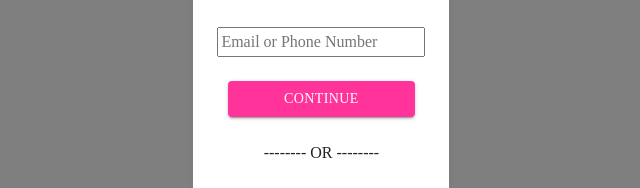
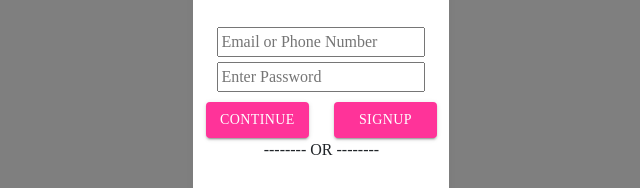
Before and after one commit to khushi89012/SephoraClone, a React (Create React App) app in the folder frontend/: page /login in a window 1280 px wide. Shown: the part 193-381 px from the top of the page, without its empty margins (293-933 px from the left). Built offline with nearby package versions, Linux system fonts and the light colour scheme.

Commit message:
fix: multipel bugs

```diff
--- a/frontend/src/Componants/AddressFrom/addForm.css
+++ b/frontend/src/Componants/AddressFrom/addForm.css
@@ -6,11 +6,10 @@
   top: 0;
   /* filter: blur(5px) */
   backdrop-filter:blur(5px);
-
 }
 .addForm{
-  width: 50%;
-  height:450px;
+  width: 55%;
+  height:470px;
   position: absolute;
   left:25%;
   top:20%;
--- a/frontend/src/Componants/head/HeadBar.jsx
+++ b/frontend/src/Componants/head/HeadBar.jsx
@@ -29,13 +29,14 @@ export const HeadBar = () => {
   return (
     <div className="head_wrapper">
       <div className="co_head">
-        <div className="company_logo">
+        <div className="company_logo" onClick={() => navigate("/")}>
           <img
             src="https://cdn07.nnnow.com/web-images/master/navtree_metaData/59b2657be4b0e6b6e16a9180/1548053082431/se.png"
-            alt="companyLogo"/>
+            alt="Sephora"/>
         </div>
         <div className="user_det">
-          <p>{userName}</p>
+          <p>{}</p>
+          <select style={{border:'none',}}><option>{userName}</option></select>
           <div className="user_opt">
             <Option>
              <span><UserIcon className="icons" style = {{color : "rgb(43,162,228)", fontweight : "bold"}}/> My Account </span>
@@ -48,7 +49,7 @@ export const HeadBar = () => {
             </Option>
             <hr style = {{width:"80%", margin : "auto", marginTop :"8px"}}/>
             <Option>
-             <span><LogoutIcon className="icons" onClick={()=>logouter()} style = {{color : "rgb(255,51,153)", fontweight : "bold"}}/> Sign Out </span>
+             <span onClick={()=>logouter()} ><LogoutIcon className="icons" style = {{color : "rgb(255,51,153)", fontweight : "bold"}}/> Sign Out </span>
             </Option>
 
           </div>
--- a/frontend/src/Componants/login/login.jsx
+++ b/frontend/src/Componants/login/login.jsx
@@ -9,7 +9,8 @@ import './login.css'
 export const Login = () => {
   const [user, setUser] = useState([]);
   const [form123, setForm123] = useState("");
-  const [emailer,setEmailer ] = useState("")
+  const [emailer,setEmailer ] = useState("");
+  const [pwd, setPwd] = useState("");
 
   const handleChange = (e) => {
 
@@ -19,16 +20,25 @@ export const Login = () => {
 
 
   const handleSubmit = (e) => {
-     if(emailer==""){
-      alert("please fill email or mobile Number")
+     if(emailer=="" ||pwd==""){
+      alert("please fill required details")
       return
      }
+     const users = JSON.parse(localStorage.getItem("allusers"))
+     const user = users.find((ele) => {
+       if(ele.Email==emailer || ele.Num === emailer && ele.Password === pwd){
+         return ele
+        }
+      })
+      if(user){
+       alert("your otp is 12345")
+       localStorage.setItem("emailverify", JSON.stringify(emailer));
+        navigate('/otp')
+     }
+     else{
+      alert("Wrong email id / mobile no or password")
+     }
 
-     alert("your otp is 12345")
-
-     localStorage.setItem("emailverify", JSON.stringify(emailer));
-
-     navigate('/otp')
   };
 
   const navigate = useNavigate();
@@ -58,6 +68,9 @@ export const Login = () => {
     // console.log("useState", user);
   }, [responseSuccessGoogle,responseFacebook]);
 
+  const signup = () => {
+    navigate('/signup')
+  }
   return (
     <>
       <div className="forapper">
@@ -79,13 +92,28 @@ export const Login = () => {
             onInput={(e)=>setEmailer(e.target.value)}
 
           />
+          <input
+            type="password"
+            name="password"
+            value={pwd}
+            placeholder="Enter Password"
+            required
+            onInput={(e)=>setPwd(e.target.value)}
+            style={{marginTop:'5px'}}
+
+          />
           <br />
-          <br></br>
-          <Button
+          <div style={{
+            display:'flex',
+            textAlign:'center',
+            justifyContent:'space-around',
+            marginTop:'10px'
+
+          }}><Button
             style={{
               backgroundColor: "rgb(255,51,153)",
               border: "none",
-              width: "90%",
+              width: "40%",
             }}
             color="primary"
             variant="contained"
@@ -95,8 +123,20 @@ export const Login = () => {
             {" "}
             Continue{" "}
           </Button >
-          <br></br>
-          <br></br>
+          <Button
+            style={{
+              backgroundColor: "rgb(255,51,153)",
+              border: "none",
+              width: "40%",
+            }}
+            color="primary"
+            variant="contained"
+            value="Submit"
+            onClick={()=>{signup()}}
+          >
+            {" "}
+            SignUp{" "}
+          </Button ></div>
         </form>
         <p>-------- OR --------</p>
         <br></br>
--- a/frontend/src/Componants/login/otp.jsx
+++ b/frontend/src/Componants/login/otp.jsx
@@ -13,7 +13,6 @@ export const OTP = () => {
 
      let chaker = JSON.parse(localStorage.getItem("emailverify"));
      var userList = JSON.parse(localStorage.getItem("allusers")) || [];
-
      for(let i =0;i<userList.length;i++){
         if(chaker==userList[i].Email||chaker==userList[i].Num){
             localStorage.setItem("user", JSON.stringify(userList[i].Name));
@@ -23,9 +22,6 @@ export const OTP = () => {
 
         }
      }
-
-        navigate('/signup')
-        return
     }
     alert("wrong otp please try again")
  }
--- a/frontend/src/Componants/shippingPaymentDet/PaymentPage.jsx
+++ b/frontend/src/Componants/shippingPaymentDet/PaymentPage.jsx
@@ -158,45 +158,6 @@ export const Payment = () => {
               </div>
             </div>
             <div>
-              <label style={{marginLeft:"35px"}}>Paytm Wallet</label>{"  "}
-
-              <span className="hellohover"  style={{color:"rgb(255,51,153)" ,cursor: "pointer"}}>click me</span>
-              <div className={show3 ? "display" : "none"}>
-                <form className="form" >
-
-                  <input
-                    type="number"
-                    placeholder="Enter Paytm Number"
-                    className="i"
-                    required
-                  />
-
-                  <input type="submit" className="j ll"  />
-                </form>
-
-              </div>
-            </div>
-
-            <div>
-             <label style={{marginLeft:"35px"}}>UPI</label>{"  "}
-             <span className="hellohover"
-               style={{color:"rgb(255,51,153)",cursor: "pointer"}}>click me</span>
-             <div className={show4 ? "display" : "none"}>
-                <form className="form" >
-
-                  <input
-                    type="text"
-                    placeholder="Enter UPI Id"
-                    className="i"
-                    required
-
-                  />
-                  <input type="submit" className="j ll"  />
-                </form>
-
-              </div>
-            </div>
-            <div>
 
               <label style={{marginLeft:"35px"}}>
                 Pay on Delivery (UPI,Wallet,Card and Cash){" "}<span
@@ -213,13 +174,12 @@ export const Payment = () => {
         <div className="price_det">
           <PricingTable total={cartTotal} />
           <div className="continue" onClick={handleAlert}>
-            <Link to={`/home`}>
-              <span style = {{color : "white"}}>PLACE ORDER</span>
-            </Link>
+            {cart.length === 0 ? <span>Go Shopping</span> :
+              <span style = {{color : "white"}}>PLACE ORDER</span>}
           </div>
         </div>
       </div>
-      {z.length==0 ? <AddForm setShowForm={setShowForm} /> : null}
+      {z.length==0 ? <AddForm setShowForm={setShowForm} />  : null}
     </>
   );
 };
--- a/frontend/src/Componants/shippingPaymentDet/ShippingPage.jsx
+++ b/frontend/src/Componants/shippingPaymentDet/ShippingPage.jsx
@@ -45,7 +45,7 @@ export const Shipping = ({setCurrState}) =>{
       // remove item (updated)
       const handleRemove = (_id)=>{
 
-        const remainingItems = cart.filter((item)=> item._id !== _id)
+        const remainingItems = cart.filter((item)=> item.productId !== _id)
         setCart(remainingItems)
         localStorage.setItem("sai",JSON.stringify(remainingItems))
         priceUpdate()
@@ -95,10 +95,11 @@ export const Shipping = ({setCurrState}) =>{
                         <li><strong>{ele.currentSku.listPrice}</strong></li>
                     </ul>
                     {/*  updated */}
-                    <button onClick = {()=>handleRemove(ele._id)} id="removebutton">Remove</button>
+                    <button onClick = {()=>handleRemove(ele.productId)} id="removebutton">Remove</button>
                 </div>
             </div>
            )}
+           {cart.length === 0 ? <div style={{fontSize:'large'}}>Your cart is empty!</div> : ''}
            </div>
            <div className="price_det">
                <div className="promo_code">
--- a/frontend/src/Componants/shippingPaymentDet/pricingTable.jsx
+++ b/frontend/src/Componants/shippingPaymentDet/pricingTable.jsx
@@ -8,16 +8,18 @@ export const PricingTable = ({total})=>{
                 <span>Subtotal</span><span>$ {total}</span>
             </div>
             <div className="total_price" style={{color: 'rgb(255,51,153)'}}>
-                <span>Disscount</span><span>-$ {Math.floor(total * 10 /100)}</span>
+                <span>Disscount(10%)</span><span>-$ {Math.floor(total * 10 /100)}</span>
             </div>
             <div className="total_price">
-                <span>GST</span><span>$ {Math.floor(total*4/100)}</span>
+                <span>GST(18%)</span><span>$ {Math.floor(total * 18/100)}</span>
             </div>
             <div className="total_price">
                 <span>Delivery Charges</span><span>$ {0}</span>
             </div>
             <hr />
-             <div className="total_price"><span><strong>Total</strong></span><strong><span>$ {Math.round(total * 86 /100)}</span></strong></div>
+             <div className="total_price"><span><strong>Total</strong></span><strong><span>${
+                total + Math.floor(total * 18/100) - Math.floor(total * 10 /100)
+                } </span></strong></div>
         </div>
         </div>
 
```
